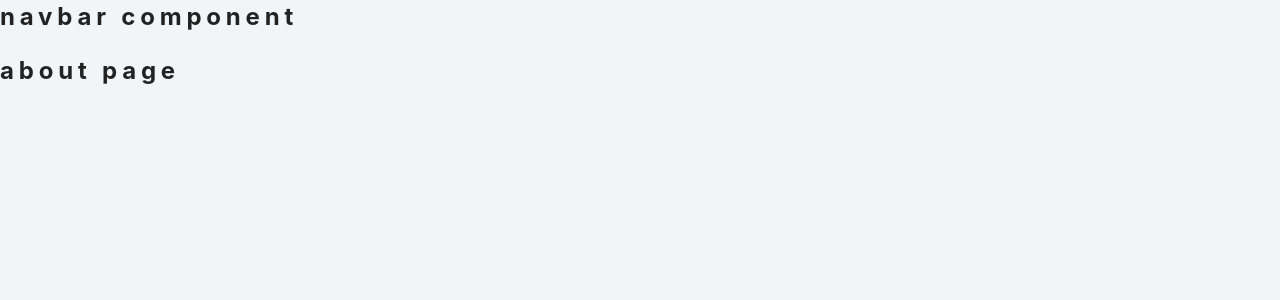
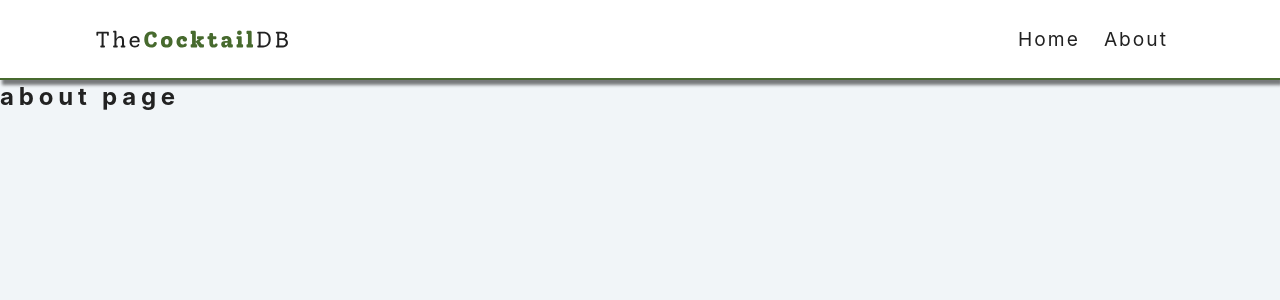
Before and after one commit to Nickduke/cocktailsDB, a React (Create React App) app: page /about in a window 1280 px wide. Shown: the top 300 px of the page. Built offline with nearby package versions, Linux system fonts and the light colour scheme.

Commit message:
complete navbar component links

```diff
--- a/src/components/Navbar.js
+++ b/src/components/Navbar.js
@@ -1,13 +1,25 @@
-import React from 'react'
-import { Link } from 'react-router-dom'
-import logo from '../logo.svg'
+import React from 'react';
+import { Link } from 'react-router-dom';
+import logo from '../logo.svg';
 
 const Navbar = () => {
   return (
-    <div>
-      <h2>navbar component</h2>
-    </div>
-  )
-}
+    <nav className='navbar'>
+      <div className='nav-center'>
+        <Link to='/'>
+          <img src={logo} alt='cocktail db logo' className='logo' />
+        </Link>
+        <ul className='nav-links'>
+          <li>
+            <Link to='/'>Home</Link>
+          </li>
+          <li>
+            <Link to='/about'>About</Link>
+          </li>
+        </ul>
+      </div>
+    </nav>
+  );
+};
 
-export default Navbar
+export default Navbar;
```
